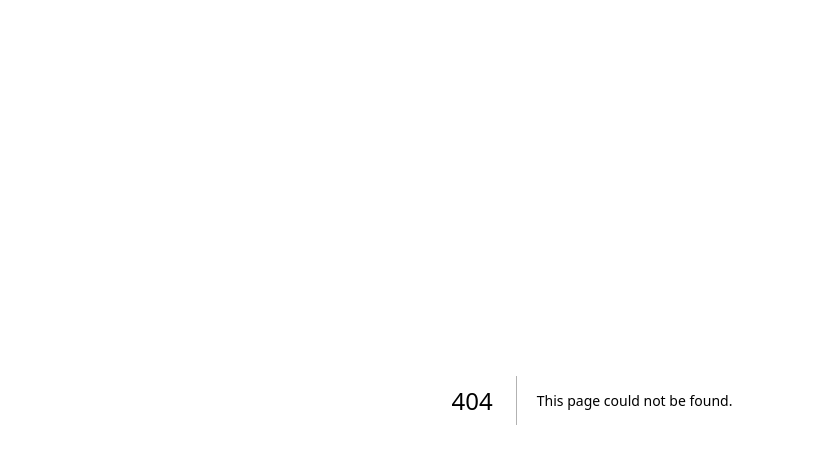
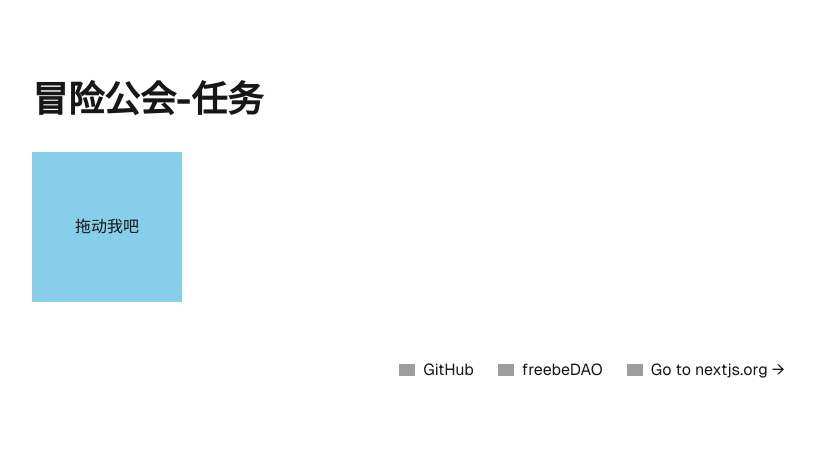
Before and after one commit to freebeDAO/advanture-island, a Next.js app: page /test/cavanbj/draggableComponent in a window 1280 px wide. Before the commit this address had no page. Shown: the top 464 px of the page, without its empty margins (48-863 px from the left). Built offline with nearby package versions, Linux system fonts and the light colour scheme; grey boxes are pictures that could not be loaded.

Commit message:
wechatNumber=cavanbj 任务2: 实现一个可拖动组件

```diff
--- /dev/null
+++ b/src/app/test/cavanbj/draggableComponent/page.tsx
@@ -0,0 +1,67 @@
+import Image from 'next/image';
+import DraggableComponent from 'src/components/cavanbj/draggableComponent/draggableComponent'
+
+export default function Home() {
+  return (
+    <div className="min-h-screen p-4 pb-20 gap-16 sm:p-20 font-[family-name:var(--font-geist-sans)]">
+      <main className="flex flex-col gap-8 row-start-2  sm:items-start">
+        <h1 className="text-4xl font-bold">冒险公会-任务</h1>
+        <div style={{width: '100%'}}>
+          <DraggableComponent >
+            <div style={{ width: '150px', height: '150px', lineHeight: '150px', textAlign: 'center', backgroundColor: 'skyblue' }}>
+              拖动我吧
+            </div>
+          </DraggableComponent>
+          <br></br>
+        </div>
+      </main>
+      <footer className="row-start-3 flex gap-6 flex-wrap items-center justify-center mt-8">
+        <a
+          className="flex items-center gap-2 hover:underline hover:underline-offset-4"
+          href="https://github.com/freebeDAO/advanture-island"
+          target="_blank"
+          rel="noopener noreferrer"
+        >
+          <Image
+            aria-hidden
+            src="https://nextjs.org/icons/file.svg"
+            alt="File icon"
+            width={16}
+            height={16}
+          />
+          GitHub
+        </a>
+        <a
+          className="flex items-center gap-2 hover:underline hover:underline-offset-4"
+          href="https://www.yuque.com/zoeren/freebedao"
+          target="_blank"
+          rel="noopener noreferrer"
+        >
+          <Image
+            aria-hidden
+            src="https://nextjs.org/icons/window.svg"
+            alt="Window icon"
+            width={16}
+            height={16}
+          />
+          freebeDAO
+        </a>
+        <a
+          className="flex items-center gap-2 hover:underline hover:underline-offset-4"
+          href="https://nextjs.org?utm_source=create-next-app&utm_medium=appdir-template-tw&utm_campaign=create-next-app"
+          target="_blank"
+          rel="noopener noreferrer"
+        >
+          <Image
+            aria-hidden
+            src="https://nextjs.org/icons/globe.svg"
+            alt="Globe icon"
+            width={16}
+            height={16}
+          />
+          Go to nextjs.org →
+        </a>
+      </footer>
+    </div>
+  );
+}
--- /dev/null
+++ b/src/components/cavanbj/draggableComponent/draggableComponent.tsx
@@ -0,0 +1,68 @@
+'use client';
+
+import React, { useRef } from 'react';
+
+interface DraggableComponentProps {
+    children: React.ReactNode;
+}
+
+  /**
+ * DraggableComponent 可以拖动任意对象的组件。
+ * @param children - 被缩放的子元素
+ */
+const DraggableComponent: React.FC<DraggableComponentProps> = ({children}) => {
+    const draggableRef = useRef<HTMLDivElement>(null);
+
+    const handleMouseDown = (e: globalThis.MouseEvent) => {
+        if (!draggableRef.current) {
+            return
+        }
+        // 记住组件当前相对父元素的x,和y
+        const startX = draggableRef.current.offsetLeft;
+        const startY = draggableRef.current.offsetTop;
+        // 记住鼠标初始位置
+        const startEventX = e.clientX;
+        const startEventY = e.clientY;
+        // 点击后组件变为绝对定位，以便可以任意漂移
+        draggableRef.current.style.position = 'absolute';
+
+        // 鼠标移动时不断更新当前组件的x和y值实现移动效果
+        const handleMouseMove = (e: globalThis.MouseEvent) => {
+            if (!draggableRef.current) {
+                return
+            }
+            // 组件最新位置=鼠标按下时组件的位置+当前鼠标已经移动的偏移量
+            draggableRef.current.style.left = startX + (e.clientX - startEventX) + 'px';
+            draggableRef.current.style.top = startY + (e.clientY - startEventY) + 'px';
+            console.log(`x=${draggableRef.current.style.left} y=${draggableRef.current.style.top}`)
+        };
+        document.addEventListener('mousemove', handleMouseMove);
+
+        // 鼠标抬起后，删除鼠标up事件的回调函数
+        const handleMouseUp = () => {
+            document.removeEventListener('mousemove', handleMouseMove);
+        };
+        document.addEventListener('mouseup', handleMouseUp);
+
+        return () => {
+            document.removeEventListener('mousemove', handleMouseMove);
+            document.removeEventListener('mouseup', handleMouseUp);
+        };
+    };
+
+    return (
+        <div style={{position: 'relative'}}>
+            <div
+                ref={draggableRef}
+                style={{
+                    cursor: 'pointer'
+                }}
+                onMouseDown={handleMouseDown}
+            >
+                {children}
+            </div>
+        </div>
+    );
+};
+
+export default DraggableComponent;
```
